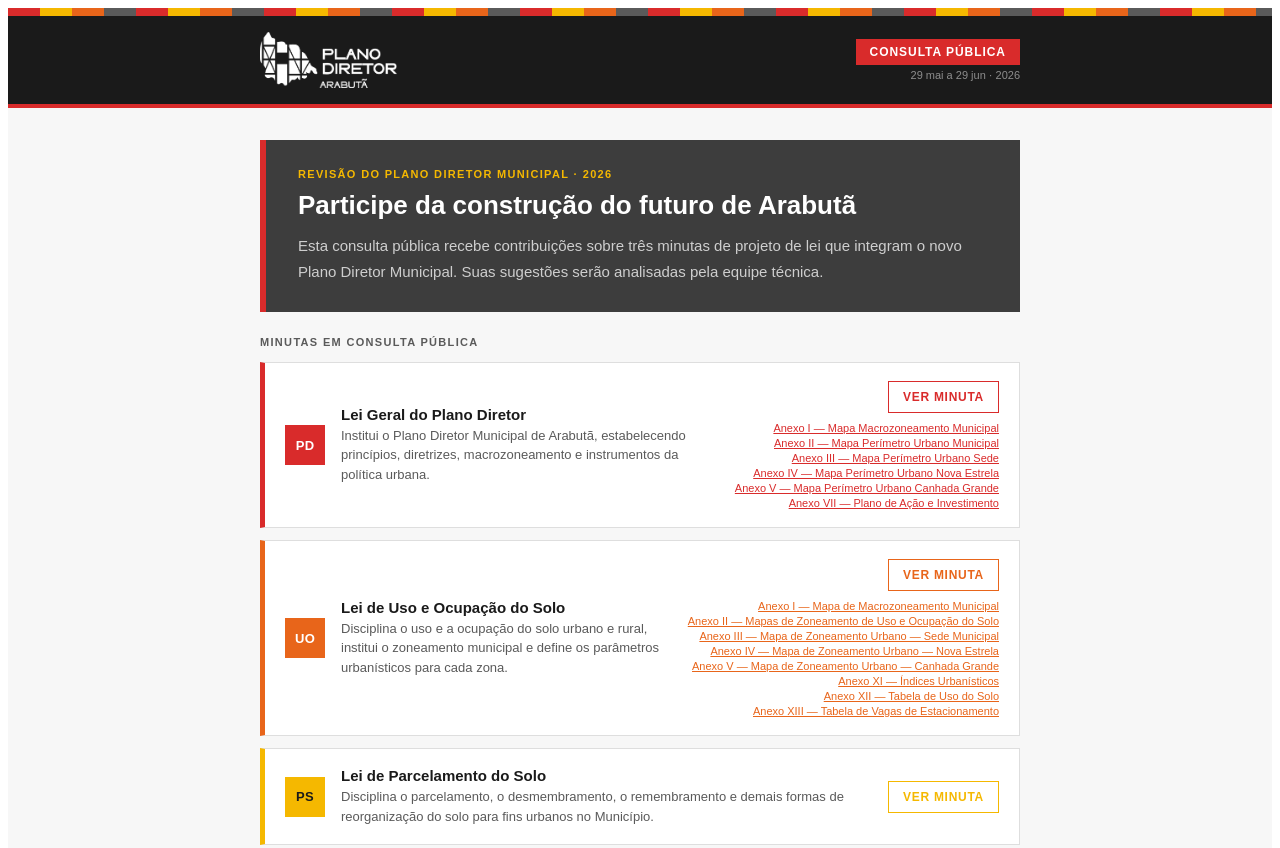
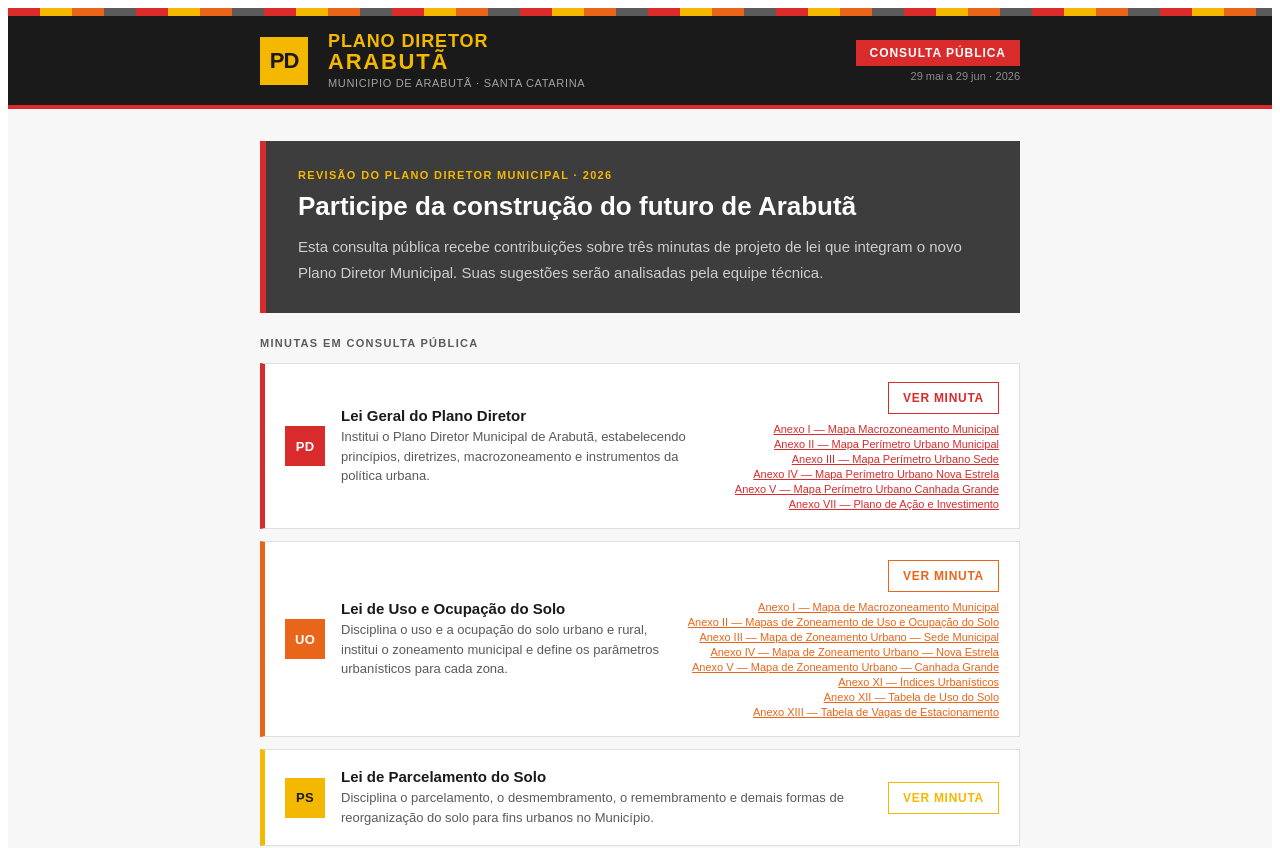
Before and after one commit to jaqueaandrade-kin/consulta-arabuta, a React (Vite) app: page / in a window 1280 px wide. Shown: the top 848 px of the page. Built offline with nearby package versions, Linux system fonts and the light colour scheme.

Commit message:
Update App.jsx

```diff
--- a/src/App.jsx
+++ b/src/App.jsx
@@ -315,12 +315,27 @@ export default function ConsultaPublica() {
           alignItems: "center",
           gap: 20,
         }}>
-          {/* Logo oficial Plano Diretor Arabutã */}
-          <img
-            src="/logo-pd.png"
-            alt="Plano Diretor Arabutã"
-            style={{ height: 56, flexShrink: 0, objectFit: "contain" }}
-          />
+          {/* Logotipo textual */}
+          <div style={{ flexShrink: 0 }}>
+            <div style={{
+              background: C.amarelo,
+              width: 48, height: 48,
+              display: "flex", alignItems: "center", justifyContent: "center",
+              fontWeight: "900", fontSize: 22, color: C.preto,
+              letterSpacing: "-1px",
+            }}>PD</div>
+          </div>
+          <div>
+            <div style={{ color: C.amarelo, fontWeight: "900", fontSize: 18, lineHeight: 1, textTransform: "uppercase", letterSpacing: "0.05em" }}>
+              Plano Diretor
+            </div>
+            <div style={{ color: C.amarelo, fontWeight: "900", fontSize: 22, lineHeight: 1.1, textTransform: "uppercase", letterSpacing: "0.08em" }}>
+              Arabutã
+            </div>
+            <div style={{ color: "rgba(255,255,255,0.6)", fontSize: 11, marginTop: 3, letterSpacing: "0.06em" }}>
+              MUNICIPIO DE ARABUTÃ · SANTA CATARINA
+            </div>
+          </div>
           <div style={{ marginLeft: "auto", textAlign: "right" }}>
             <div style={{
               background: C.vermelho,
```
